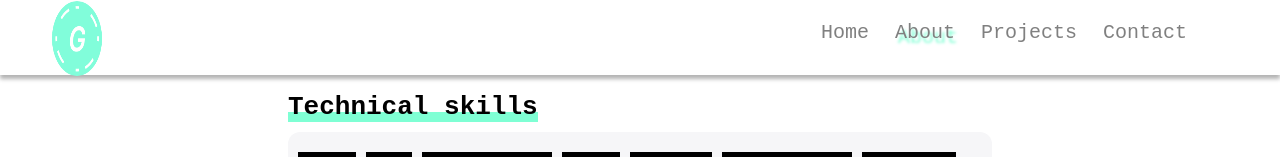
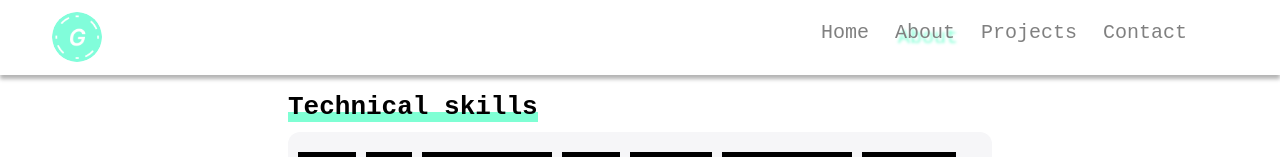
Before and after one commit to EATGao/all-about-yurong, a React (Create React App) app: page /about in a window 1280 px wide. Shown: the top 157 px of the page. Built offline with nearby package versions, Linux system fonts and the light colour scheme.

Commit message:
add route to home page function to logo

```diff
--- a/src/Header/Header.css
+++ b/src/Header/Header.css
@@ -18,11 +18,12 @@
     margin-left: 2rem;
 }
 
-.header__left > img {
+#logo {
     margin-top: 0.2rem;;
     margin-right: 2rem;;
     margin-left: 2rem;
     width: 50px;
+    height: 50px;
     cursor: pointer;
     border-radius: 50px;
 }
--- a/src/Header/Header.js
+++ b/src/Header/Header.js
@@ -6,14 +6,6 @@
 
 function Header() {
 
-  /*
-  const iconButtonStyle = {
-    width: '40px',
-    height: '40px',
-    marginTop: '-48px',
-    marginRight: '50px',
-  } */
-
   const [menuOpen, setMenuOpen] = useState(false);
 
 
@@ -21,7 +13,7 @@
     <div className='header'>
 
       <div className='header__left'>
-        <img src={Logo} alt='a logo'/>
+        <NavLink to='/'><img src={Logo} alt='a logo' id='logo'/></NavLink>
       </div>
 
       <div className='header__right'>
```
